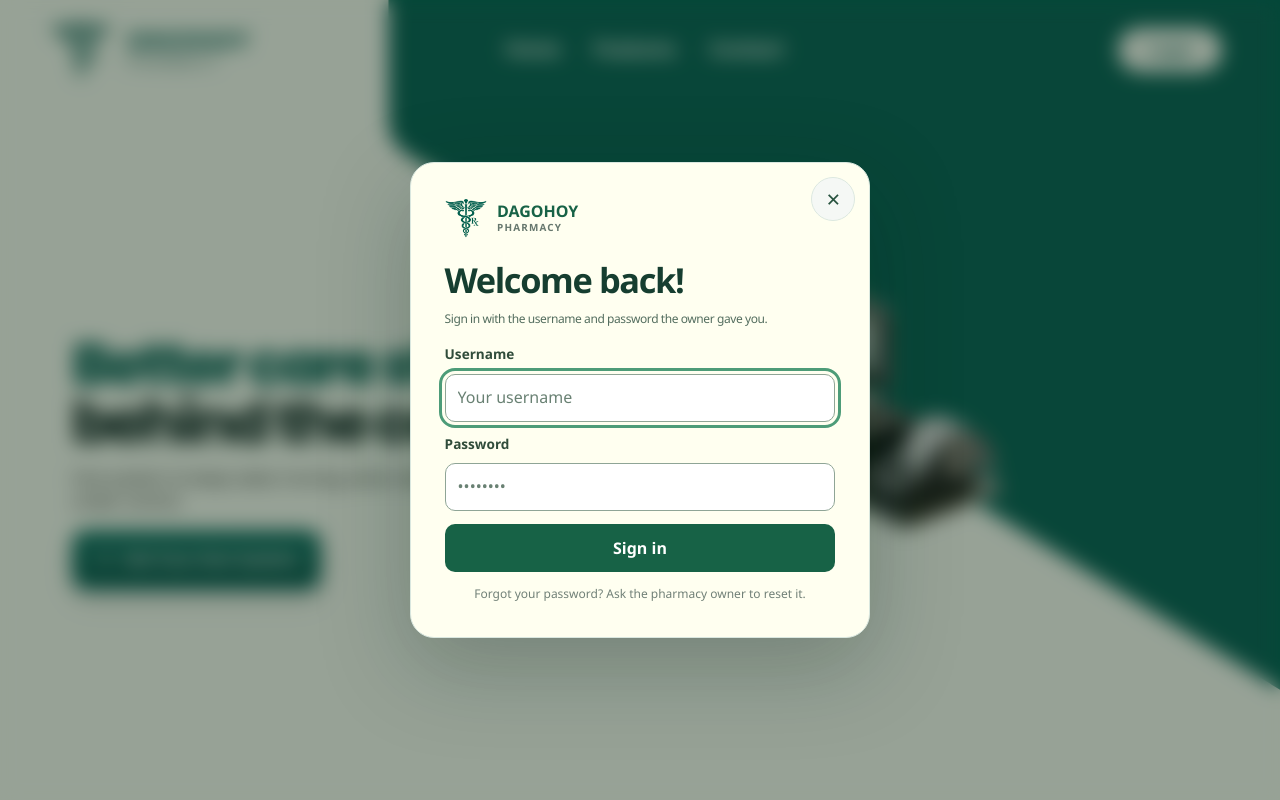
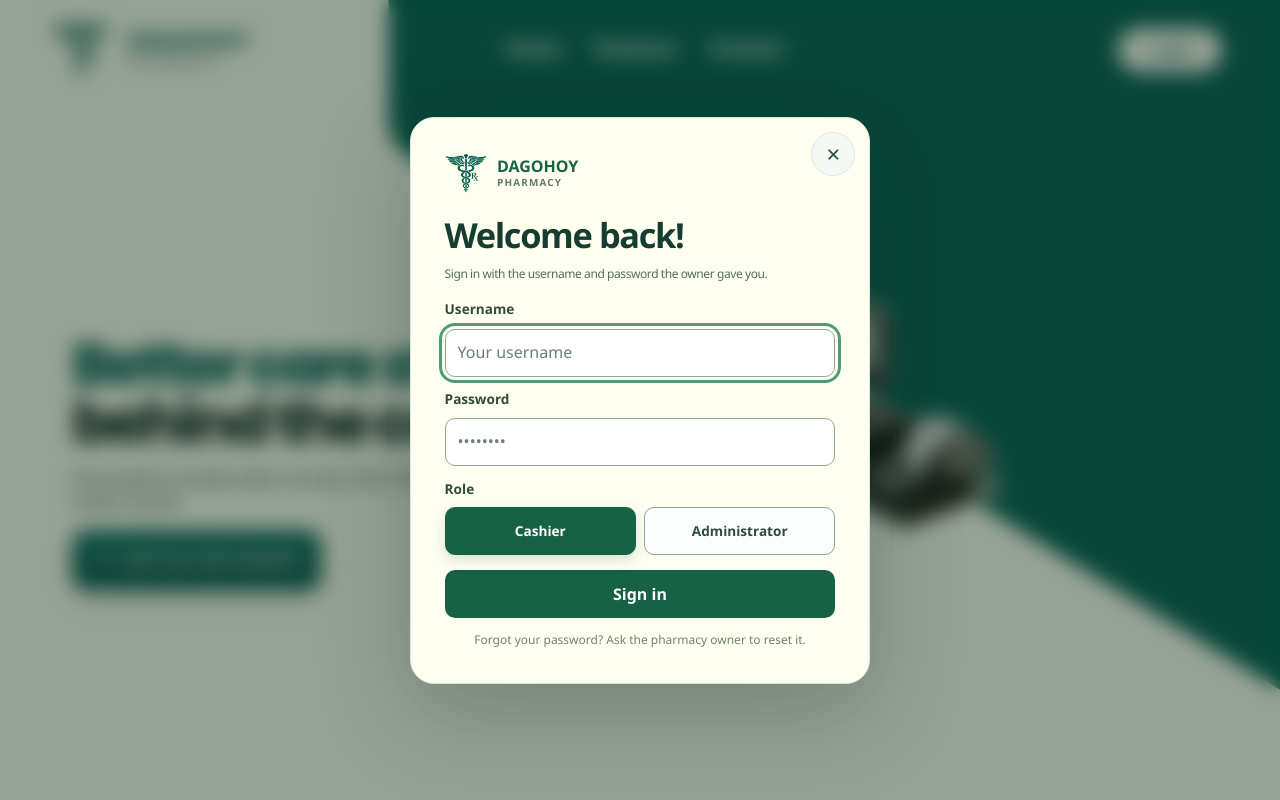
Before and after one commit to adrianniel/Dagohoy-Pharmacy-Web, a React (Vite) app: page /login in a window 1280 px wide. Shown: the top 800 px of the page. Built offline with nearby package versions, Linux system fonts and the light colour scheme.

Commit message:
feat(auth): bring back role selector on sign-in
Cashier/Administrator buttons return (with the green admin card). The
selected role must match the account's role; a mismatch shows a message
telling the user which role to pick.

```diff
--- a/src/data/accountStore.ts
+++ b/src/data/accountStore.ts
@@ -95,12 +95,25 @@ export function getCurrentAccount(): Account | undefined {
 
 export type SignInResult = { ok: true; account: Account } | { ok: false; message: string };
 
-export async function signIn(username: string, password: string): Promise<SignInResult> {
+export async function signIn(
+  username: string,
+  password: string,
+  role: AccountRole,
+): Promise<SignInResult> {
   const normalized = username.trim().toLowerCase();
   const account = loadAccounts().find((item) => item.username === normalized);
   const hash = await hashPassword(password);
   if (!account || account.passwordHash !== hash) {
     return { ok: false, message: 'Incorrect username or password.' };
+  }
+  if (account.role !== role) {
+    return {
+      ok: false,
+      message:
+        account.role === 'ADMIN'
+          ? 'This is an administrator account. Select Administrator to sign in.'
+          : 'This is the cashier account. Select Cashier to sign in.',
+    };
   }
   if (account.status === 'Disabled') {
     return { ok: false, message: 'This account is disabled. Ask the owner to enable it.' };
--- a/src/pages/LoginPage.tsx
+++ b/src/pages/LoginPage.tsx
@@ -13,6 +13,7 @@ export function LoginPage({ onClose, isModal = false }: LoginPageProps) {
   const location = useLocation();
   const dialogRef = useRef<HTMLElement>(null);
   const usernameRef = useRef<HTMLInputElement>(null);
+  const [role, setRole] = useState<'ADMIN' | 'CASHIER'>('CASHIER');
   const [error, setError] = useState('');
   const [submitting, setSubmitting] = useState(false);
   const destination =
@@ -64,13 +65,13 @@ export function LoginPage({ onClose, isModal = false }: LoginPageProps) {
     const result = await signIn(
       String(form.get('username') ?? ''),
       String(form.get('password') ?? ''),
+      role,
     );
     setSubmitting(false);
     if (!result.ok) {
       setError(result.message);
       return;
     }
-    const role = result.account.role;
     const target =
       role === 'ADMIN'
         ? destination === '/cashier/dashboard'
@@ -92,7 +93,7 @@ export function LoginPage({ onClose, isModal = false }: LoginPageProps) {
       <section
         aria-labelledby="login-title"
         aria-modal="true"
-        className="auth-card auth-card--modal"
+        className={`auth-card auth-card--modal${role === 'ADMIN' ? ' auth-card--admin' : ''}`}
         ref={dialogRef}
         role="dialog"
         tabIndex={-1}
@@ -142,6 +143,37 @@ export function LoginPage({ onClose, isModal = false }: LoginPageProps) {
             aria-describedby={error ? 'login-error' : undefined}
             onChange={() => setError('')}
           />
+          <fieldset className="login-role-group">
+            <legend>Role</legend>
+            <div className="login-role-options">
+              <label className="login-role-option">
+                <input
+                  type="radio"
+                  name="role"
+                  value="CASHIER"
+                  checked={role === 'CASHIER'}
+                  onChange={() => {
+                    setRole('CASHIER');
+                    setError('');
+                  }}
+                />
+                <span>Cashier</span>
+              </label>
+              <label className="login-role-option">
+                <input
+                  type="radio"
+                  name="role"
+                  value="ADMIN"
+                  checked={role === 'ADMIN'}
+                  onChange={() => {
+                    setRole('ADMIN');
+                    setError('');
+                  }}
+                />
+                <span>Administrator</span>
+              </label>
+            </div>
+          </fieldset>
           {error && (
             <p className="login-error" id="login-error" role="alert">
               {error}
--- a/src/public-polish.css
+++ b/src/public-polish.css
@@ -215,6 +215,83 @@
   background: #fff;
 }
 
+.login-role-group {
+  min-width: 0;
+  margin: 0.2rem 0 0.1rem;
+  padding: 0;
+  border: 0;
+}
+
+.login-role-group legend {
+  margin-bottom: 0.4rem;
+  padding: 0;
+  color: #304c3a;
+  font-size: 0.85rem;
+  font-weight: 650;
+}
+
+.login-role-options {
+  display: grid;
+  grid-template-columns: repeat(2, minmax(0, 1fr));
+  gap: 0.5rem;
+}
+
+.login-role-option {
+  position: relative;
+  min-height: 48px;
+  padding: 0.5rem 0.7rem;
+  display: grid;
+  place-items: center;
+  border: 1px solid #8fa596;
+  border-radius: 10px;
+  background: #fbfefc;
+  color: #28533f;
+  cursor: pointer;
+  font-size: 0.85rem;
+  font-weight: 650;
+  text-align: center;
+  transition:
+    color 150ms ease,
+    background-color 150ms ease,
+    border-color 150ms ease,
+    box-shadow 150ms ease;
+}
+
+.login-role-option input {
+  position: absolute;
+  width: 1px;
+  height: 1px;
+  margin: 0;
+  overflow: hidden;
+  clip: rect(0, 0, 0, 0);
+  clip-path: inset(50%);
+  white-space: nowrap;
+}
+
+.auth-card--modal .stack .login-role-option input {
+  min-height: 0;
+  padding: 0;
+  border: 0;
+  appearance: none;
+}
+
+.auth-card--modal .stack .login-role-option:has(input:checked) {
+  border-color: #176246;
+  background: #176246;
+  color: #ffffff;
+  box-shadow: 0 5px 14px rgb(23 98 70 / 18%);
+}
+
+.login-role-option:has(input:focus-visible) {
+  outline: 3px solid rgb(23 98 70 / 30%);
+  outline-offset: 2px;
+}
+
+.login-role-option:hover:not(:has(input:checked)) {
+  border-color: #8eb7a0;
+  background: #f2f8f4;
+}
+
 .auth-card--modal .stack input[aria-invalid='true'] {
   border-color: #b4412f;
 }
@@ -246,6 +323,83 @@
   font-size: 0.75rem;
   line-height: 1.5;
   text-align: center;
+}
+
+.auth-card.auth-card--modal.auth-card--admin {
+  border-color: #147765;
+  background: #006451;
+  color: #fffdf1;
+}
+
+.auth-card--admin .login-modal-close {
+  border-color: #b8d9cd;
+  background: #fffff0;
+  color: #006451;
+}
+
+.auth-card--admin .login-modal-close:hover {
+  background: #e8f1e7;
+}
+
+.auth-card--admin .login-modal-brand__text strong,
+.auth-card--admin h1,
+.auth-card--admin .stack label,
+.auth-card--admin .login-role-group legend {
+  color: #fffdf1;
+}
+
+.auth-card--admin .login-modal-brand__text > span,
+.auth-card--admin > .muted,
+.auth-card--admin .auth-note {
+  color: #d8e6df;
+}
+
+.auth-card--admin .login-modal-brand img {
+  filter: brightness(0) invert(1);
+}
+
+.auth-card--admin .stack input,
+.auth-card--admin .stack select {
+  border-color: #b8d9cd;
+  background: #fffff8;
+  color: #173b31;
+}
+
+.auth-card--admin .stack input::placeholder {
+  color: #71877c;
+}
+
+.auth-card--admin .login-role-option {
+  border-color: #a9d2c4;
+  background: transparent;
+  color: #f5fff9;
+}
+
+.auth-card--admin .login-role-option:not(:has(input:checked)) {
+  border-color: #fffff0;
+  background: #fffff0;
+  color: #006451;
+}
+
+.auth-card--admin .login-role-option:hover:not(:has(input:checked)) {
+  border-color: #e8f1e7;
+  background: #e8f1e7;
+}
+
+.auth-card--admin .stack .login-role-option:has(input:checked) {
+  border: 2px solid #fffff0;
+  background: var(--landing-green, #176246);
+  color: #ffffff;
+  box-shadow: 0 5px 14px rgb(0 35 27 / 18%);
+}
+
+.auth-card--admin .stack .button {
+  background: #fffff0;
+  color: #006451;
+}
+
+.auth-card--admin .stack .button:hover {
+  background: #e8f1e7;
 }
 
 @keyframes login-overlay-in {
```
